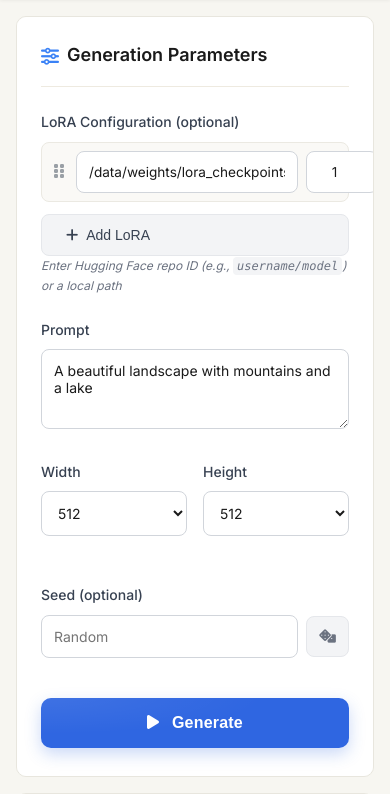
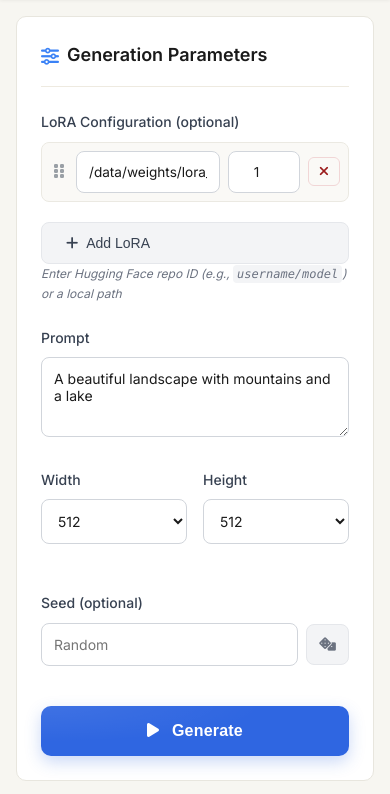
Before and after one commit to tyrionhuu/flux_api, a FastAPI app: page /ui in a window 390 px wide. Shown: the part 71-865 px from the top of the page. Run offline with FastAPI, Linux system fonts and the light colour scheme.

Commit message:
Refactor CSS styles for improved layout and responsiveness. Adjust padding, margins, and max-width for various elements to enhance the user interface. Introduce flex properties for drag handles and buttons to ensure better alignment and usability in the LoRA entry management section.

```diff
--- a/frontend/static/css/style.css
+++ b/frontend/static/css/style.css
@@ -788,19 +788,35 @@ body {
     grid-template-columns: auto 1fr auto auto;
     gap: 0.5rem;
     align-items: center;
-    padding: 0.5rem 0.5rem;
+    padding: 0.5rem;
     background: #faf9f6;
     border: 1px solid #ebe9e2;
     border-radius: 8px;
+    margin-bottom: 0.5rem;
+    max-width: 100%;
+    box-sizing: border-box;
 }
 
 .drag-handle {
     color: #9aa0a6;
     cursor: grab;
     padding: 0 0.25rem;
+    flex-shrink: 0;
 }
 .drag-handle:active {
     cursor: grabbing;
+}
+
+.lora-entry input.lora-name {
+    font-size: 0.85rem;
+    min-width: 0; /* Allow shrinking */
+}
+
+.lora-entry input.lora-weight {
+    width: 72px;
+    font-size: 0.85rem;
+    text-align: center;
+    flex-shrink: 0;
 }
 
 .lora-entry .remove-lora {
@@ -809,19 +825,23 @@ body {
     border: 1px solid #f1d6d6;
     border-radius: 6px;
     padding: 0.35rem 0.5rem;
+    flex-shrink: 0;
+    width: auto;
+    min-width: 32px;
 }
+
 .lora-entry .remove-lora:hover {
     background: #fdecec;
 }
 
-/* Inputs: slightly smaller for minimal look */
-.lora-entry input.lora-name {
-    font-size: 0.85rem;
+/* Ensure the container doesn't overflow */
+.lora-container {
+    max-width: 100%;
+    overflow: hidden;
 }
-.lora-entry input.lora-weight {
-    width: 72px;
-    font-size: 0.85rem;
-    text-align: center;
+
+.lora-list {
+    max-width: 100%;
 }
 
 /* Generate button simplified but elegant */
```
